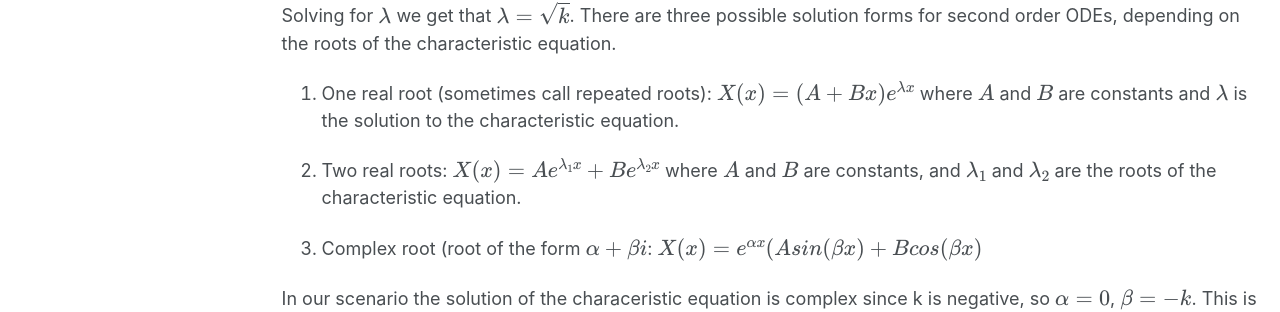
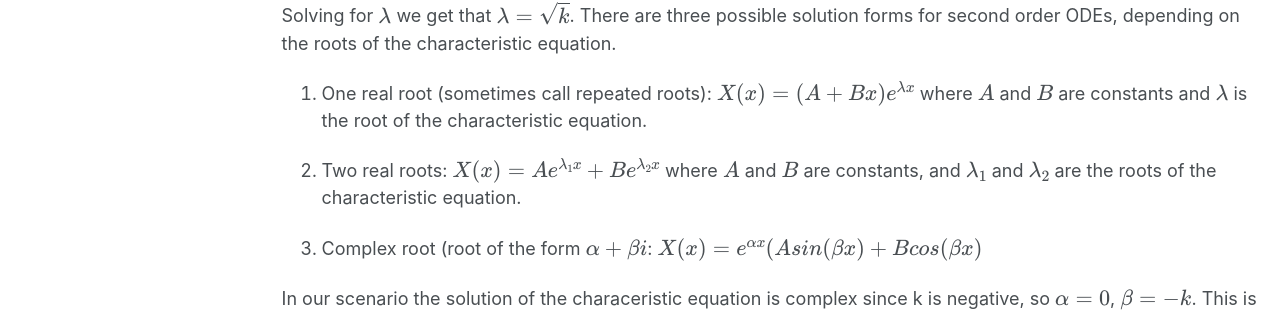
Before and after one commit to Nasser-Mohammed/Nasser-Mohammed.github.io, a Jekyll site: the page built from _pages/notes/pde/heatequation.md, in a window 1280 px wide and 900 px high, scrolled down 4086 px. Shown: the part 177-489 px from the top of the window. Built offline with Jekyll 4.4.1, drawn with Linux system fonts in a browser that asks for light colours.

Commit message:
Update heatequation.md

```diff
--- a/_pages/notes/pde/heatequation.md
+++ b/_pages/notes/pde/heatequation.md
@@ -51,7 +51,7 @@ Now to tackle the second order ODE \\[X^{\''}(x) - kX(x) = 0\\]
 The characteristic equation for this ODE is \\[\lambda^2 - k = 0\\]
 Solving for \\(\lambda\\) we get that \\(\lambda = \sqrt k\\). There are three possible solution forms for second order ODEs, depending on the roots of the characteristic equation.
 
-1. One real root (sometimes call repeated roots): \\(X(x) = \(A+Bx)e^{\lambda x}\\) where \\(A\\) and \\(B\\) are constants and \\(\lambda\\) is the solution to the characteristic equation.
+1. One real root (sometimes call repeated roots): \\(X(x) = \(A+Bx)e^{\lambda x}\\) where \\(A\\) and \\(B\\) are constants and \\(\lambda\\) is the root of the characteristic equation.
 
 2. Two real roots: \\(X(x) = Ae^{\lambda_1x} + B e^{\lambda_2x}\\) where \\(A\\) and \\(B\\) are constants, and \\(\lambda_1\\) and \\(\lambda_2\\) are the roots of the characteristic equation.
 
```
